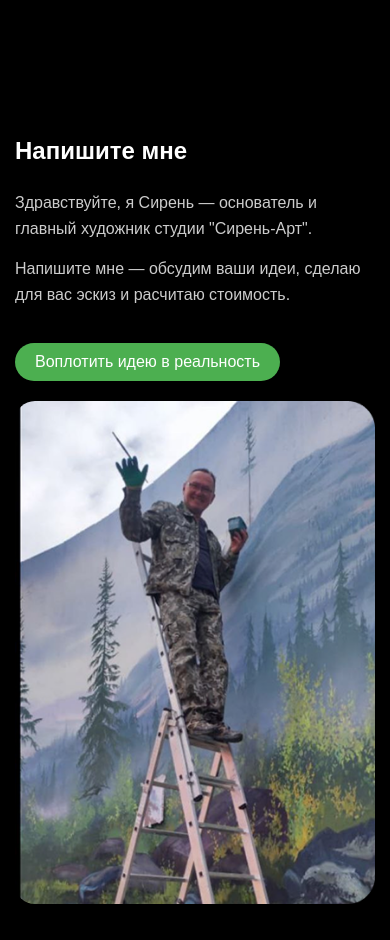
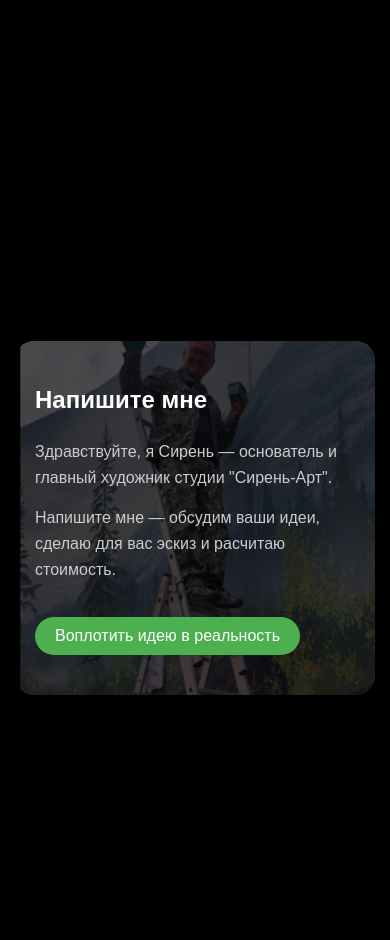
Before and after one commit to FreshHead/siren-art_landing_page, a plain HTML site: page index.html in a window 390 px wide. Shown: the part 3360-4300 px from the top of the page. Drawn offline with Linux system fonts and the light colour scheme.

Commit message:
картинка фон

```diff
--- a/style.css
+++ b/style.css
@@ -256,10 +256,39 @@ section {
     padding: 0 10px;
   }
 
-  .service-item,
+  .service-item {
+    grid-template-columns: 1fr;
+    gap: 20px;
+  }
+
   .contact-content {
     grid-template-columns: 1fr;
-    gap: 20px;
+    gap: 0;
+    position: relative;
+  }
+
+  .contact-image {
+    position: absolute;
+    top: 0;
+    left: 0;
+    width: 100%;
+    height: 100%;
+    z-index: 1;
+  }
+
+  .contact-image img {
+    width: 100%;
+    height: 100%;
+    object-fit: cover;
+    opacity: 0.3;
+  }
+
+  .contact-text {
+    position: relative;
+    z-index: 2;
+    padding: 40px 20px;
+    background: rgba(0, 0, 0, 0.7);
+    border-radius: 20px;
   }
 
   .why-choose-wrapper {
```
